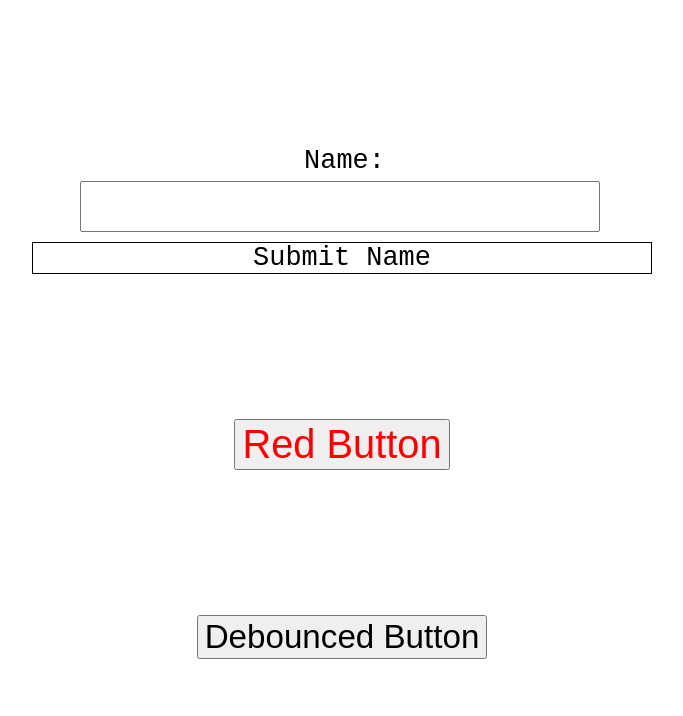
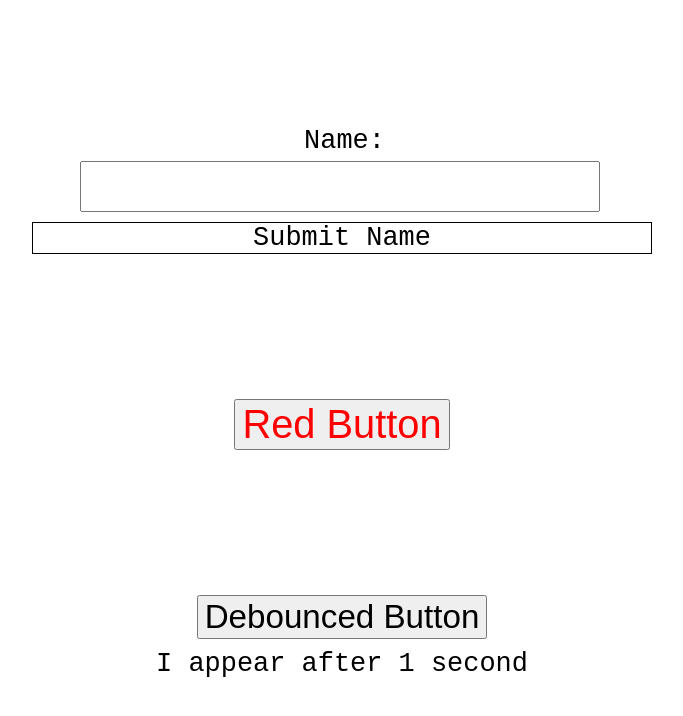
Before and after one commit to cbayer97/testing-react-components-demo, a React (Create React App) app: page / in a window 1280 px wide. Shown: the top 716 px of the page, without its empty margins (303-986 px from the left). Built offline with nearby package versions, Linux system fonts and the light colour scheme.

Commit message:
Add another example

```diff
--- a/src/best-practices/App.tsx
+++ b/src/best-practices/BestPracticesExamples.tsx
@@ -4,8 +4,9 @@ import { NameInput } from './NameInput'
 import { SubmitButton } from './SubmitButton'
 import { RedButton } from './RedButton'
 import { DebouncedButton } from './DebouncedButton'
+import { DebouncedElement } from './DebouncedElement'
 
-export const App: React.FC = () => (
+export const BestPracticesExamples: React.FC = () => (
   <>
     <NameInput />
     <SubmitButton />
@@ -21,5 +22,6 @@ export const App: React.FC = () => (
     <br />
     <br />
     <DebouncedButton />
+    <DebouncedElement />
   </>
 )
--- a/src/best-practices/DebouncedButton.tsx
+++ b/src/best-practices/DebouncedButton.tsx
@@ -4,8 +4,10 @@ export const DebouncedButton: React.FC = () => {
   const [isVisible, setIsVisible] = useState(false)
 
   useEffect(() => {
-    setTimeout(() => setIsVisible(true), 1000)
+    setTimeout(() => setIsVisible(true), 500)
   }, [])
 
-  return isVisible ? <button>Debounced Button</button> : null
+  return isVisible ? (
+    <button onClick={() => console.log('Button Click')}>Debounced Button</button>
+  ) : null
 }
--- /dev/null
+++ b/src/best-practices/DebouncedElement.tsx
@@ -0,0 +1,13 @@
+import React, { useEffect, useState } from 'react'
+
+export const DebouncedElement: React.FC = () => {
+  const [isVisible, setIsVisible] = useState(false)
+
+  useEffect(() => {
+    setTimeout(() => setIsVisible(true), 1000)
+  }, [])
+
+  return isVisible ? (
+    <div>I appear after 1 second</div>
+  ) : null
+}
--- a/src/index.tsx
+++ b/src/index.tsx
@@ -1,12 +1,12 @@
 import React from 'react'
 import ReactDOM from 'react-dom'
-import { App } from './best-practices/App'
+import { BestPracticesExamples } from './best-practices/BestPracticesExamples'
 import './index.css'
 import * as serviceWorker from './serviceWorker'
 
 ReactDOM.render(
   <React.StrictMode>
-    <App />
+    <BestPracticesExamples />
   </React.StrictMode>,
   document.getElementById('root'),
 )
```
Also changed, not shown: 2 other files (tests, documents, lock files or other folders).
